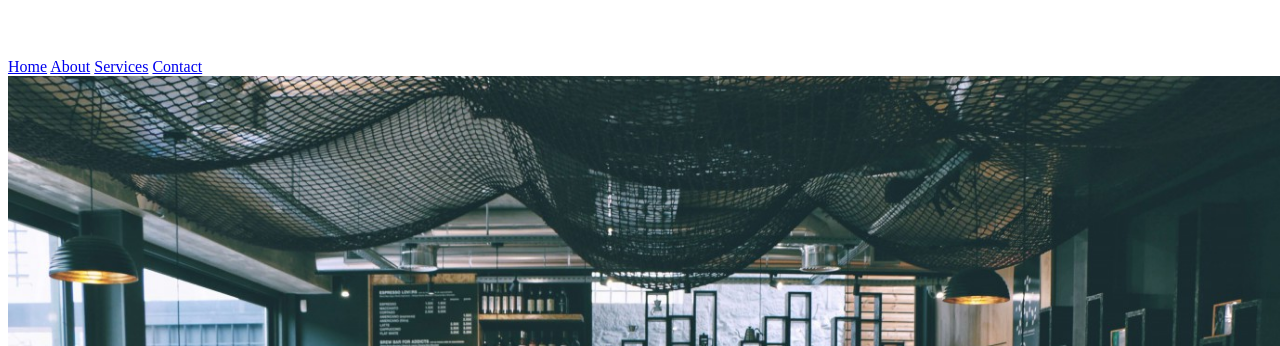
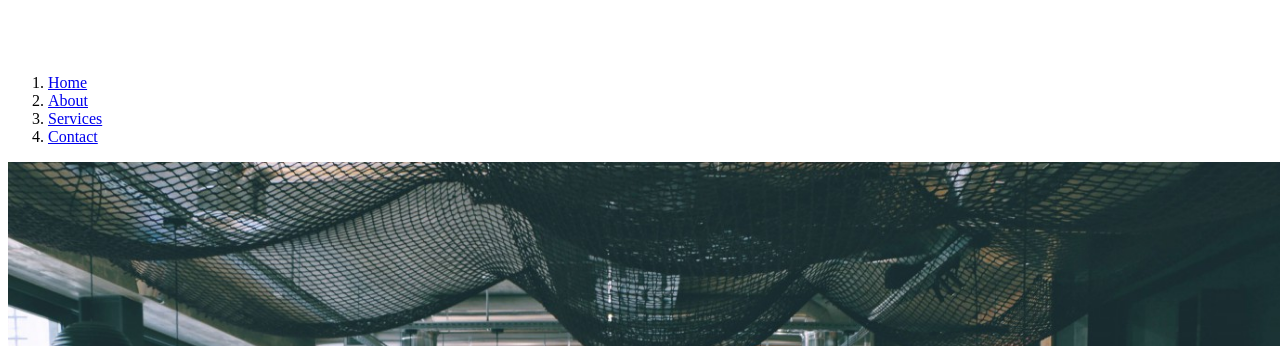
Before and after one commit to heyitsanuar/MRU-Jean-George-s-assigment, a plain HTML site: page about.html in a window 1280 px wide. Shown: the part 754-1100 px from the top of the page. Drawn offline with Linux system fonts and the light colour scheme.

Commit message:
Added ordered list navigation.

```diff
--- a/about.html
+++ b/about.html
@@ -23,10 +23,12 @@
                 <nav id="menu" class="header__menu">
                     <!--It's going to be a responsive close button-->
                     <i id="btn-menu-close" class="header__menu-exit fas fa-times"></i>
-                    <a href="#home" id="link-home">Home</a>
-                    <a href="about.html" id="link-about">About</a>
-                    <a href="services.html" id="link-services">Services</a>
-                    <a href="contact.html" id="link-contact">Contact</a>
+                    <ol>
+                        <li><a href="#home" id="link-home">Home</a></li>
+                        <li><a href="about.html" id="link-about">About</a></li>
+                        <li><a href="services.html" id="link-services">Services</a></li>
+                        <li><a href="contact.html" id="link-contact">Contact</a></li>
+                    </ol>
                 </nav>
                 <!--It's going to be a responsive open button-->
                 <i id="btn-menu-open" class="header__toggle fas fa-bars"></i>
```
Also changed, not shown: contact.html (+6 -4 lines), index.html (+6 -4 lines), services.html (+6 -4 lines).
